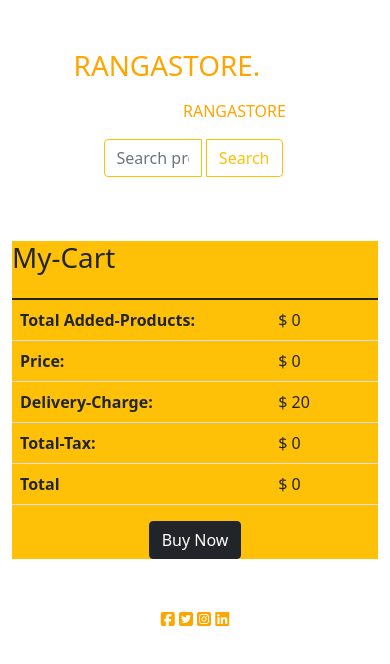
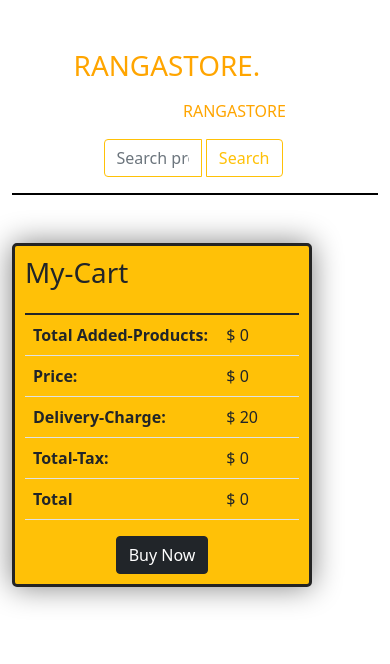
Before and after one commit to allahorgolam/NAYEEM, a plain HTML site: page index.html in a window 390 px wide. Drawn offline with nearby package versions, Linux system fonts and the light colour scheme; files that its build step writes are made by us from their sources; files whose address does not match are found by name.

Commit message:
Update style.css

```diff
--- a/style.css
+++ b/style.css
@@ -1,20 +1,76 @@
-
-/* images sizing */
-.img-size{
-    height: 250px;
+body {
+  overflow-x: hidden;
+  font-family: "Montserrat", sans-serif;
+}
+#all-products {
+  display: grid;
+  grid-template-columns: repeat(3, 1fr);
+  border: 1px solid black;
+  text-align: center;
+  width: 100%;
+  margin: auto;
+  align-items: center;
+  justify-content: center;
 }
 
-/* toggle spinner */
-#spinner{
-    margin: 25%;
-    margin-top: 10%;
-    margin-left: 45%;
-    display: none;
+.single-product {
+  padding: 10px;
+  transition: 0.6s;
+  margin: 10px;
+  height: 500px;
+  background-color: white;
+}
+.single-product:hover {
+  box-shadow: 0px 0px 10px rgb(88, 86, 86);
+  border-radius: 10px;
+  border: 3px solid rgb(107, 107, 107);
+}
+.product-image {
+  width: 150px;
+  height: 150px;
+}
+.cart {
+  width: 350px;
+  border: 3px solid rgb(36, 36, 36);
+  padding: 10px;
+  box-shadow: 0px 0px 30px gray;
+  border-radius: 5px;
+  margin-right: 30px;
+  position: fixed;
+}
+.cart-main {
+  padding-right: 30px;
+}
+@media only screen and (max-width: 768px) {
+  #all-products {
+    display: grid;
+    grid-template-columns: repeat(1, 1fr);
+  }
+  .cart {
+    width: 300px;
+    border: 3px solid rgb(36, 36, 36);
+    padding: 10px;
+    box-shadow: 0px 0px 30px gray;
+    border-radius: 5px;
+    margin-right: 30px;
+    position: fixed;
+  }
+  .cart-main {
+    padding-right: 10px;
+  }
+}
+@media only screen and (max-width: 468px) {
+  #all-products {
+    display: grid;
+    grid-template-columns: repeat(1, 1fr);
+  }
 }
 
-/* Media query */
-@media (max-width: 768px) {
-    .input-text{
-        width: 80% !important;
-    }
- }
+/* //footer style area// */
+.icons .fab {
+  margin: 0 13px;
+  cursor: pointer;
+  padding: 18px 0;
+}
+
+/* //--------------------------------------END---------------------------------------// */
```
